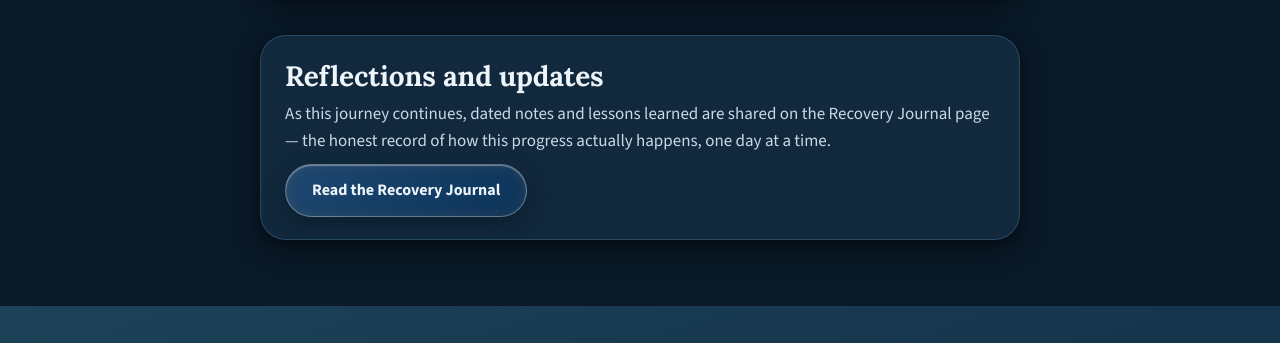
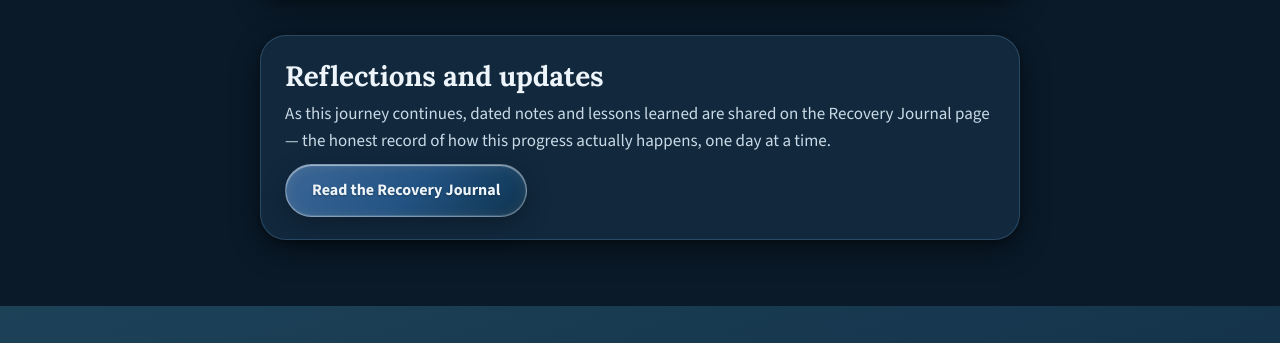
Before and after one commit to stgnov05/my-recovery-journey, a plain HTML site: page progress.html in a window 1280 px wide. Shown: the part 1325-1668 px from the top of the page. Drawn offline with nearby package versions, Linux system fonts and the light colour scheme; no server answers.

Commit message:
All buttons blue glass (ghost buttons match primary)

```diff
--- a/progress.html
+++ b/progress.html
@@ -772,11 +772,11 @@ html[data-theme="dark"] .card{ border-color:rgba(60,100,132,.55); }
 .btn{ padding:13px 26px; background:linear-gradient(135deg, rgba(140,190,255,.42) 0%, rgba(70,130,190,.48) 52%, rgba(23,57,79,.55) 100%); -webkit-backdrop-filter:blur(14px) saturate(180%); backdrop-filter:blur(14px) saturate(180%); border:1px solid rgba(255,255,255,.38); box-shadow:inset 0 1px 1px rgba(255,255,255,.55), inset 0 0 14px rgba(255,255,255,.08), inset 0 -1px 1px rgba(255,255,255,.16), 0 8px 24px rgba(0,0,0,.25); text-shadow:0 1px 2px rgba(0,0,0,.3); }
 .btn:active{ transform:scale(.97); }
 html[data-theme="light"] .btn{ background:linear-gradient(135deg, rgba(70,130,190,.88) 0%, rgba(38,92,138,.90) 55%, rgba(18,48,74,.92) 100%); border-color:rgba(255,255,255,.5); }
-html[data-theme="light"] .btn.ghost{ background:linear-gradient(135deg, rgba(255,255,255,.68) 0%, rgba(255,255,255,.38) 100%); border-color:rgba(255,255,255,.65); }
+html[data-theme="light"] .btn.ghost{ background:linear-gradient(135deg, rgba(70,130,190,.88) 0%, rgba(38,92,138,.90) 55%, rgba(18,48,74,.92) 100%); border-color:rgba(255,255,255,.5); }
 html[data-theme="light"] .path-btn, html[data-theme="light"] .storm-btn{ background:linear-gradient(135deg, rgba(70,130,190,.88) 0%, rgba(38,92,138,.90) 55%, rgba(18,48,74,.92) 100%); border-color:rgba(255,255,255,.5); }
 html[data-theme="light"] .path-btn.on, html[data-theme="light"] .storm-btn.on{ background:linear-gradient(135deg, rgba(70,130,190,.88) 0%, rgba(38,92,138,.90) 55%, rgba(18,48,74,.92) 100%); border-color:rgba(255,255,255,.65); box-shadow:inset 0 1px 1px rgba(255,255,255,.55), inset 0 0 14px rgba(255,255,255,.08), 0 0 0 2px rgba(70,130,190,.45), 0 8px 24px rgba(0,0,0,.25); }
-.btn.ghost{ background:linear-gradient(135deg, rgba(255,255,255,.68) 0%, rgba(255,255,255,.38) 100%); -webkit-backdrop-filter:blur(14px) saturate(180%); backdrop-filter:blur(14px) saturate(180%); color:var(--ink); border:1.5px solid rgba(255,255,255,.65); box-shadow:inset 0 1px 1px rgba(255,255,255,.8), inset 0 0 14px rgba(255,255,255,.25), 0 8px 24px rgba(24,68,108,.12); text-shadow:none; }
-html[data-theme="dark"] .btn.ghost{ background:linear-gradient(135deg, rgba(140,190,255,.20) 0%, rgba(140,190,255,.07) 100%); -webkit-backdrop-filter:blur(14px) saturate(180%); backdrop-filter:blur(14px) saturate(180%); border-color:rgba(255,255,255,.32); box-shadow:inset 0 1px 1px rgba(255,255,255,.35), inset 0 0 14px rgba(255,255,255,.06), 0 8px 24px rgba(0,0,0,.25); }
+.btn.ghost{ background:linear-gradient(135deg, rgba(140,190,255,.42) 0%, rgba(70,130,190,.48) 52%, rgba(23,57,79,.55) 100%); -webkit-backdrop-filter:blur(14px) saturate(180%); backdrop-filter:blur(14px) saturate(180%); color:#fff; border:1px solid rgba(255,255,255,.38); box-shadow:inset 0 1px 1px rgba(255,255,255,.55), inset 0 0 14px rgba(255,255,255,.08), inset 0 -1px 1px rgba(255,255,255,.16), 0 8px 24px rgba(0,0,0,.25); text-shadow:0 1px 2px rgba(0,0,0,.3); }
+html[data-theme="dark"] .btn.ghost{ background:linear-gradient(135deg, rgba(140,190,255,.42) 0%, rgba(70,130,190,.48) 52%, rgba(23,57,79,.55) 100%); border-color:rgba(255,255,255,.38); box-shadow:inset 0 1px 1px rgba(255,255,255,.55), inset 0 0 14px rgba(255,255,255,.08), inset 0 -1px 1px rgba(255,255,255,.16), 0 8px 24px rgba(0,0,0,.25); }
 .path-btn,.storm-btn{ background:linear-gradient(135deg, rgba(140,190,255,.30) 0%, rgba(70,130,190,.36) 52%, rgba(23,57,79,.42) 100%); -webkit-backdrop-filter:blur(10px) saturate(160%); backdrop-filter:blur(10px) saturate(160%); border-color:rgba(255,255,255,.30); color:#fff; box-shadow:inset 0 1px 1px rgba(255,255,255,.4), inset 0 0 12px rgba(255,255,255,.06); text-shadow:0 1px 2px rgba(0,0,0,.3); }
 .path-btn.on,.storm-btn.on{ background:linear-gradient(135deg, rgba(140,190,255,.42) 0%, rgba(70,130,190,.48) 52%, rgba(23,57,79,.55) 100%); -webkit-backdrop-filter:blur(14px) saturate(180%); backdrop-filter:blur(14px) saturate(180%); border-color:rgba(255,255,255,.55); box-shadow:inset 0 1px 1px rgba(255,255,255,.55), inset 0 0 14px rgba(255,255,255,.08), 0 0 0 2px rgba(140,190,255,.30), 0 8px 24px rgba(0,0,0,.25); text-shadow:0 1px 2px rgba(0,0,0,.3); }
 .help-fab{ background:linear-gradient(180deg, rgba(255,255,255,.5) 0%, rgba(255,255,255,.14) 42%, rgba(255,255,255,0) 54%), linear-gradient(180deg,#ecc26a 0%,#d9a441 55%,#b9822e 100%); box-shadow:0 8px 22px rgba(0,0,0,.28), inset 0 1px 0 rgba(255,255,255,.75), inset 0 -10px 14px rgba(120,72,10,.35); }
```
Also changed, not shown: privacy.html (+3 -3 lines), reflection.html (+3 -3 lines), reflections.html (+3 -3 lines), resources.html (+3 -3 lines), sober-living.html (+3 -3 lines).
